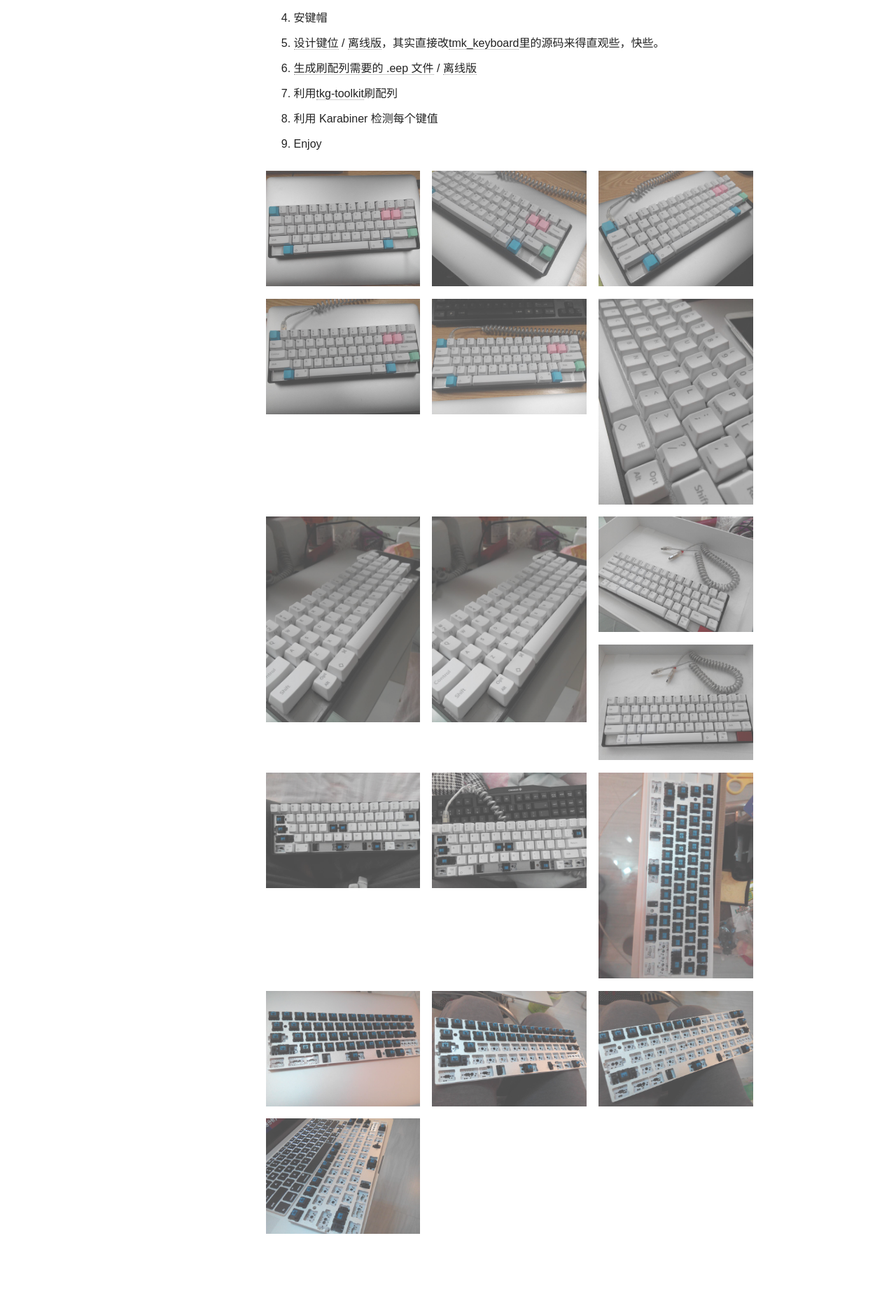
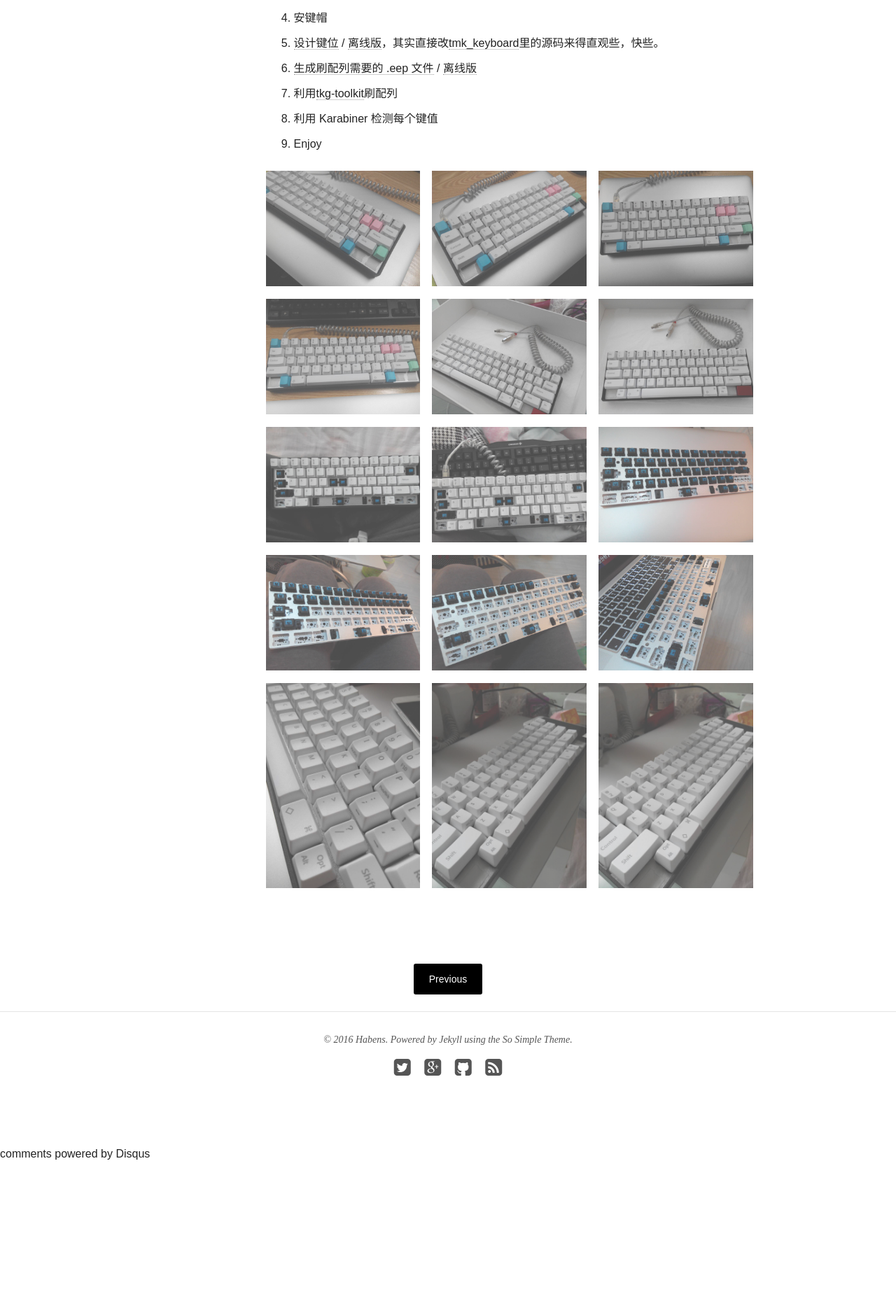
Before and after one commit to Habens/habens.github.io, a Jekyll site: the page built from _posts/blog/2016-04-21-diy-keyboard-with-gh60.markdown, in a window 1280 px wide. Shown: the part 2208-4077 px from the top of the page at 70% size. Built offline with Jekyll 4.4.1, drawn with Linux system fonts in a browser that asks for light colours; comment, search, counter and statistics services are not loaded; after the commit the page ends 3869 px from its top, so only the background shows below that.

Commit message:
improve images display

```diff
--- a/_posts/blog/2016-04-21-diy-keyboard-with-gh60.markdown
+++ b/_posts/blog/2016-04-21-diy-keyboard-with-gh60.markdown
@@ -55,21 +55,19 @@ share: true
 9. Enjoy
 
 <figure class="third">
-	<a href="/images/post/diy-keyboard/0.pic.jpg"><img src="/images/post/diy-keyboard/0.pic.jpg" alt="image"></a>
 	<a href="/images/post/diy-keyboard/1.pic.jpg"><img src="/images/post/diy-keyboard/1.pic.jpg" alt="image"></a>
 	<a href="/images/post/diy-keyboard/2.pic.jpg"><img src="/images/post/diy-keyboard/2.pic.jpg" alt="image"></a>
 	<a href="/images/post/diy-keyboard/3.pic.jpg"><img src="/images/post/diy-keyboard/3.pic.jpg" alt="image"></a>
 	<a href="/images/post/diy-keyboard/4.pic.jpg"><img src="/images/post/diy-keyboard/4.pic.jpg" alt="image"></a>
-	<a href="/images/post/diy-keyboard/5.pic.jpg"><img src="/images/post/diy-keyboard/5.pic.jpg" alt="image"></a>
-	<a href="/images/post/diy-keyboard/6.pic.jpg"><img src="/images/post/diy-keyboard/6.pic.jpg" alt="image"></a>
-	<a href="/images/post/diy-keyboard/7.pic.jpg"><img src="/images/post/diy-keyboard/7.pic.jpg" alt="image"></a>
 	<a href="/images/post/diy-keyboard/8.pic.jpg"><img src="/images/post/diy-keyboard/8.pic.jpg" alt="image"></a>
 	<a href="/images/post/diy-keyboard/9.pic.jpg"><img src="/images/post/diy-keyboard/9.pic.jpg" alt="image"></a>
 	<a href="/images/post/diy-keyboard/10.pic.jpg"><img src="/images/post/diy-keyboard/10.pic.jpg" alt="image"></a>
 	<a href="/images/post/diy-keyboard/11.pic.jpg"><img src="/images/post/diy-keyboard/11.pic.jpg" alt="image"></a>
-	<a href="/images/post/diy-keyboard/12.pic.jpg"><img src="/images/post/diy-keyboard/12.pic.jpg" alt="image"></a>
 	<a href="/images/post/diy-keyboard/13.pic.jpg"><img src="/images/post/diy-keyboard/13.pic.jpg" alt="image"></a>
 	<a href="/images/post/diy-keyboard/14.pic.jpg"><img src="/images/post/diy-keyboard/14.pic.jpg" alt="image"></a>
 	<a href="/images/post/diy-keyboard/15.pic.jpg"><img src="/images/post/diy-keyboard/15.pic.jpg" alt="image"></a>
 	<a href="/images/post/diy-keyboard/16.pic.jpg"><img src="/images/post/diy-keyboard/16.pic.jpg" alt="image"></a>
+	<a href="/images/post/diy-keyboard/5.pic.jpg"><img src="/images/post/diy-keyboard/5.pic.jpg" alt="image"></a>
+	<a href="/images/post/diy-keyboard/6.pic.jpg"><img src="/images/post/diy-keyboard/6.pic.jpg" alt="image"></a>
+	<a href="/images/post/diy-keyboard/7.pic.jpg"><img src="/images/post/diy-keyboard/7.pic.jpg" alt="image"></a>
 </figure>
```
